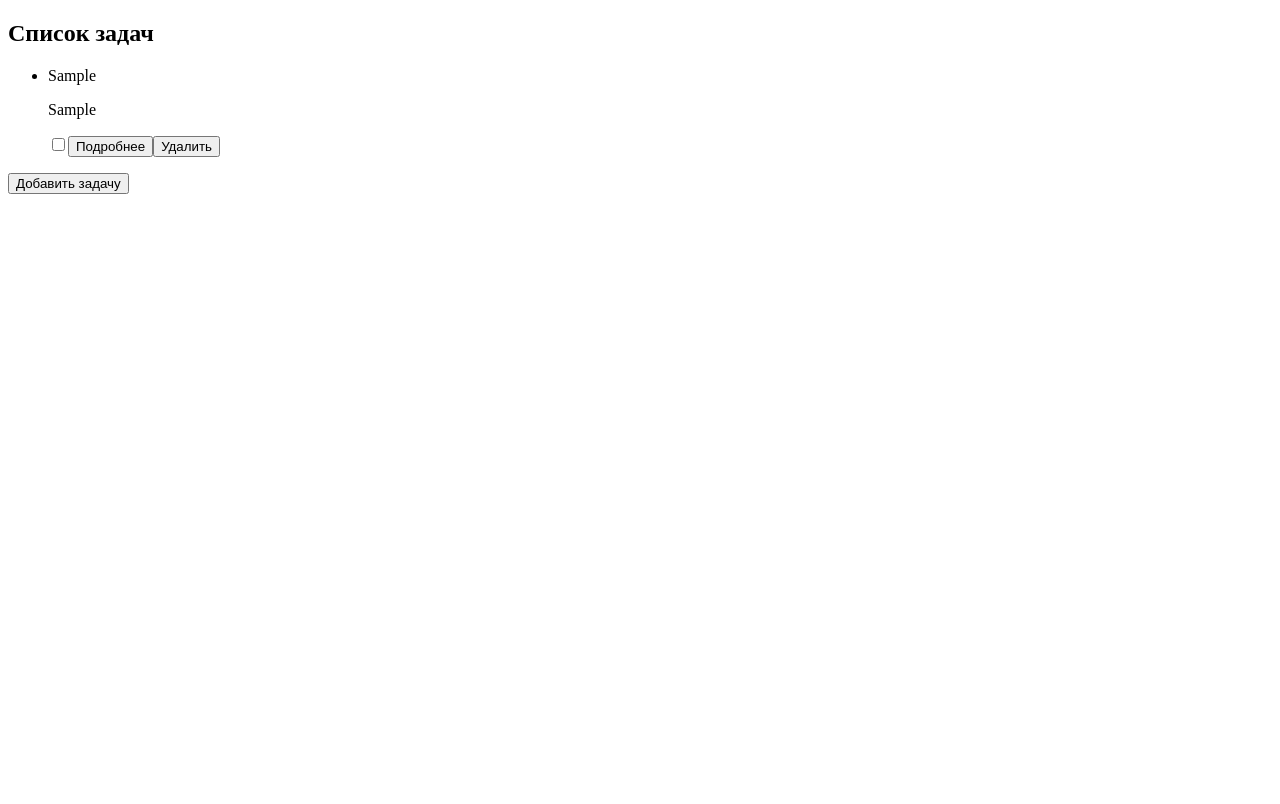
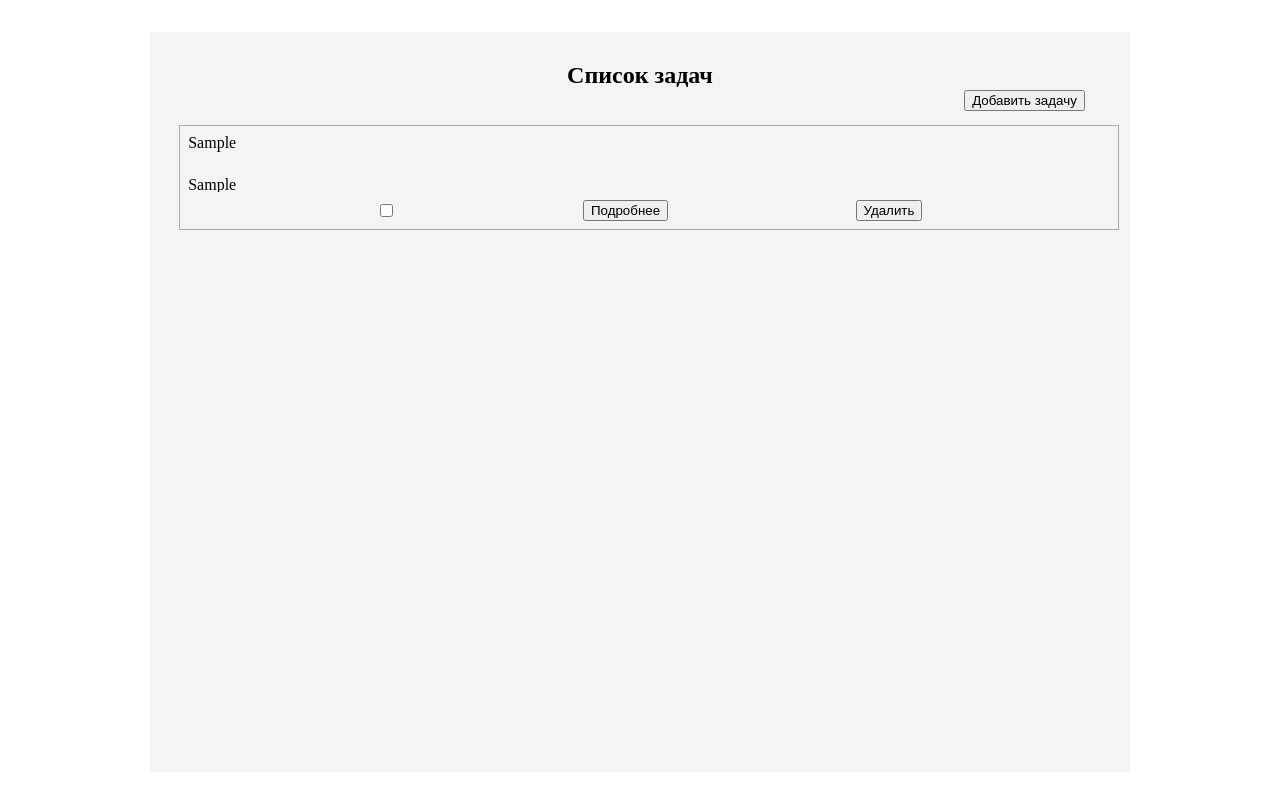
Before and after one commit to dianaveselkina/ToDo, an Angular app: page /add-task in a window 1280 px wide. Both pictures are taken after typing "Sample", "Sample" into the empty fields and a click on the button "Добавить задачу". Built offline with nearby package versions, Linux system fonts and the light colour scheme.

Commit message:
add style todoForm and todoList

```diff
--- a/src/app/todo-form/todo-form.css
+++ b/src/app/todo-form/todo-form.css
@@ -0,0 +1,24 @@
+.form {
+  margin: 2rem auto;
+  display: flex;
+  flex-direction: column;
+  align-items: center;
+  justify-content: space-around;
+  background-color: rgb(242, 245, 244);
+  position: relative;
+  width: 60rem;
+  height: 30rem;
+  padding: 10px;
+}
+.form__item {
+  display: flex;
+  flex-direction: column;
+  align-items: flex-start;
+  justify-content: space-around;
+  gap: 2rem;
+  margin-bottom: 2rem;
+}
+textarea {
+  width: 30rem;
+  height: 10rem;
+}
--- a/src/app/todo-form/todo-form.html
+++ b/src/app/todo-form/todo-form.html
@@ -1,5 +1,7 @@
+<div class="form">
   <h2>Добавить задачу</h2>
   <form #taskForm="ngForm" (ngSubmit)="saveTask(taskForm)">
+    <div class="form__item">
       <input
         name="title"
         [(ngModel)]="title"
@@ -18,6 +20,7 @@
       <label>
         <input type="checkbox" [checked]="false" disabled /> Выполнена
       </label>
-
+    </div>
     <app-button type="submit" label="Добавить задачу"></app-button>
   </form>
+</div>
--- a/src/app/todo-list/todo-list.css
+++ b/src/app/todo-list/todo-list.css
@@ -0,0 +1,69 @@
+.header {
+  position: sticky;
+  width: 96%;
+}
+li {
+  list-style-type: none;
+}
+ul {
+  margin: 0;
+  padding: 0;
+  width: 100%;
+}
+.list__title {
+  text-align: center;
+}
+.add {
+  position: absolute;
+  top: 3rem;
+  right: 1rem;
+}
+.list {
+  position: relative;
+  margin: 2rem auto;
+  display: flex;
+  flex-direction: column;
+  align-items: center;
+  justify-content: flex-start;
+  background-color: rgb(242, 245, 244);
+  position: relative;
+  width: 60rem;
+  height: 90vh;
+  padding: 10px;
+  overflow-x: auto;
+}
+
+.list__items {
+  display: flex;
+  flex-direction: column;
+  align-items: flex-start;
+  justify-content: space-around;
+  gap: 2rem;
+  width: 96%;
+  box-sizing: border-box;
+}
+.list__item {
+  border: solid 1px #adacab;
+  width: 100%;
+  margin: 1rem 0 1rem;
+  padding: 0.5rem;
+}
+.description {
+  margin: 0.5rem 0 0.5rem;
+  display: block;
+  word-wrap: break-word;
+  word-break: break-word;
+  max-width: 100%;
+  height: 2rem;
+  overflow: hidden;
+  text-overflow: ellipsis;
+}
+.done {
+  text-decoration: line-through;
+  color: rgb(68, 18, 18);
+}
+.list__btn {
+  display: flex;
+  flex-direction: row;
+  justify-content: space-evenly;
+}
--- a/src/app/todo-list/todo-list.html
+++ b/src/app/todo-list/todo-list.html
@@ -1,19 +1,32 @@
-<h2>Список задач</h2>
+<div class="list">
+  <div class="header">
+    <h2 class="list__title">Список задач</h2>
+    <app-button
+      label="Добавить задачу"
+      class="add"
+      (click)="goToAddTask()"
+    ></app-button>
+  </div>
+  <div class="list__items">
     <ul>
-  <li *ngFor="let task of tasks; let i = index">
+      <li class="list__item" *ngFor="let task of tasks; let i = index">
         <span [ngClass]="{ 'done': task.completed }">{{ task.title }}</span>
+        <div class="description">
           <p>{{ task.description }}</p>
+        </div>
+        <div class="list__btn">
           <input
             type="checkbox"
             [checked]="task.completed"
             (change)="toggleTaskStatus(i)"
           />
-    <app-button label="Подробнее" [routerLink]="['/tasks', i]"></app-button>
+          <app-button
+            label="Подробнее"
+            [routerLink]="['/tasks', i]"
+          ></app-button>
           <app-button label="Удалить" (click)="deleteTask(i)"></app-button>
+        </div>
       </li>
     </ul>
-<app-button
-  label="Добавить задачу"
-  class="add"
-  (click)="goToAddTask()"
-></app-button>
+  </div>
+</div>
```
Lines whose indentation alone changed are shown as unchanged.
